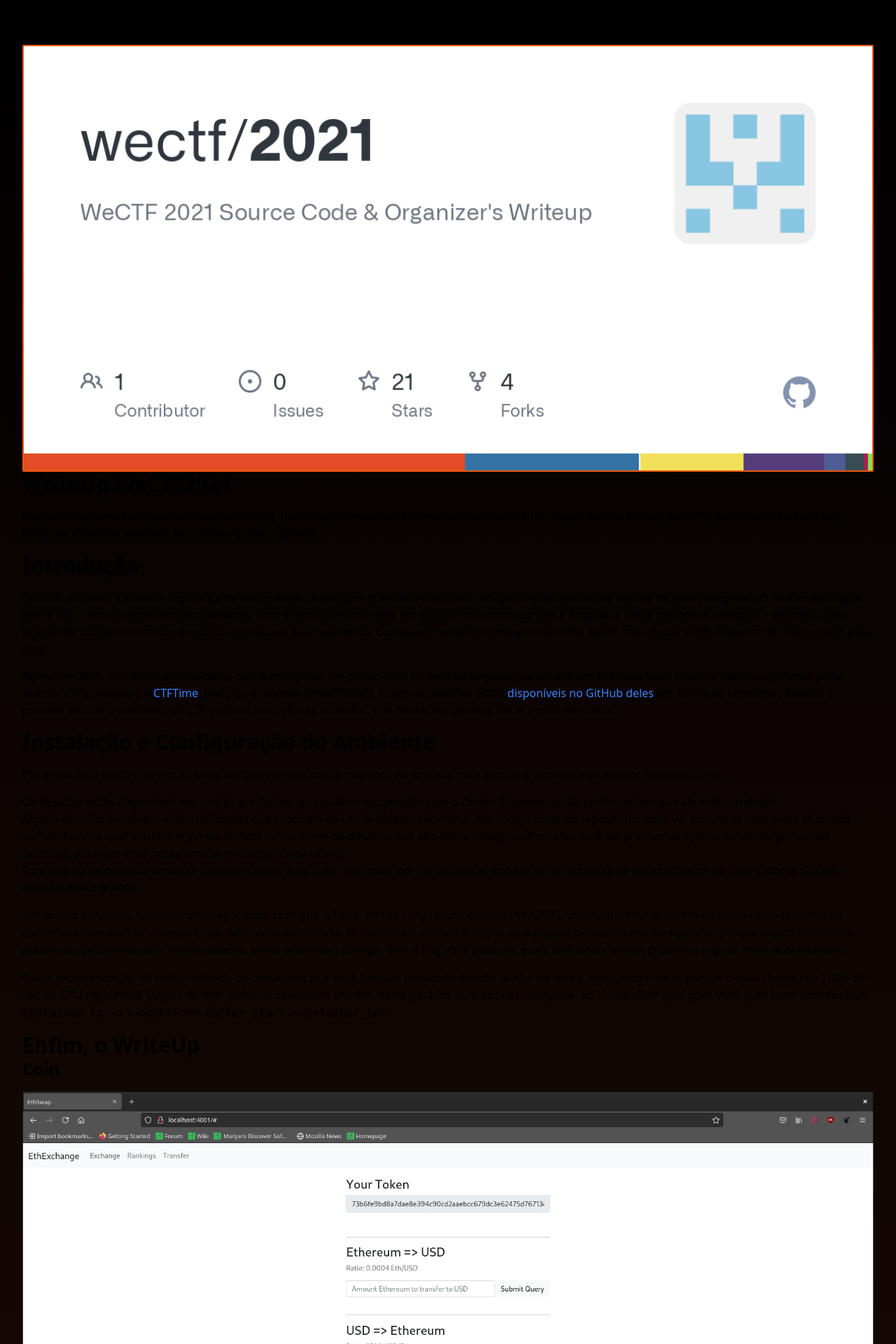
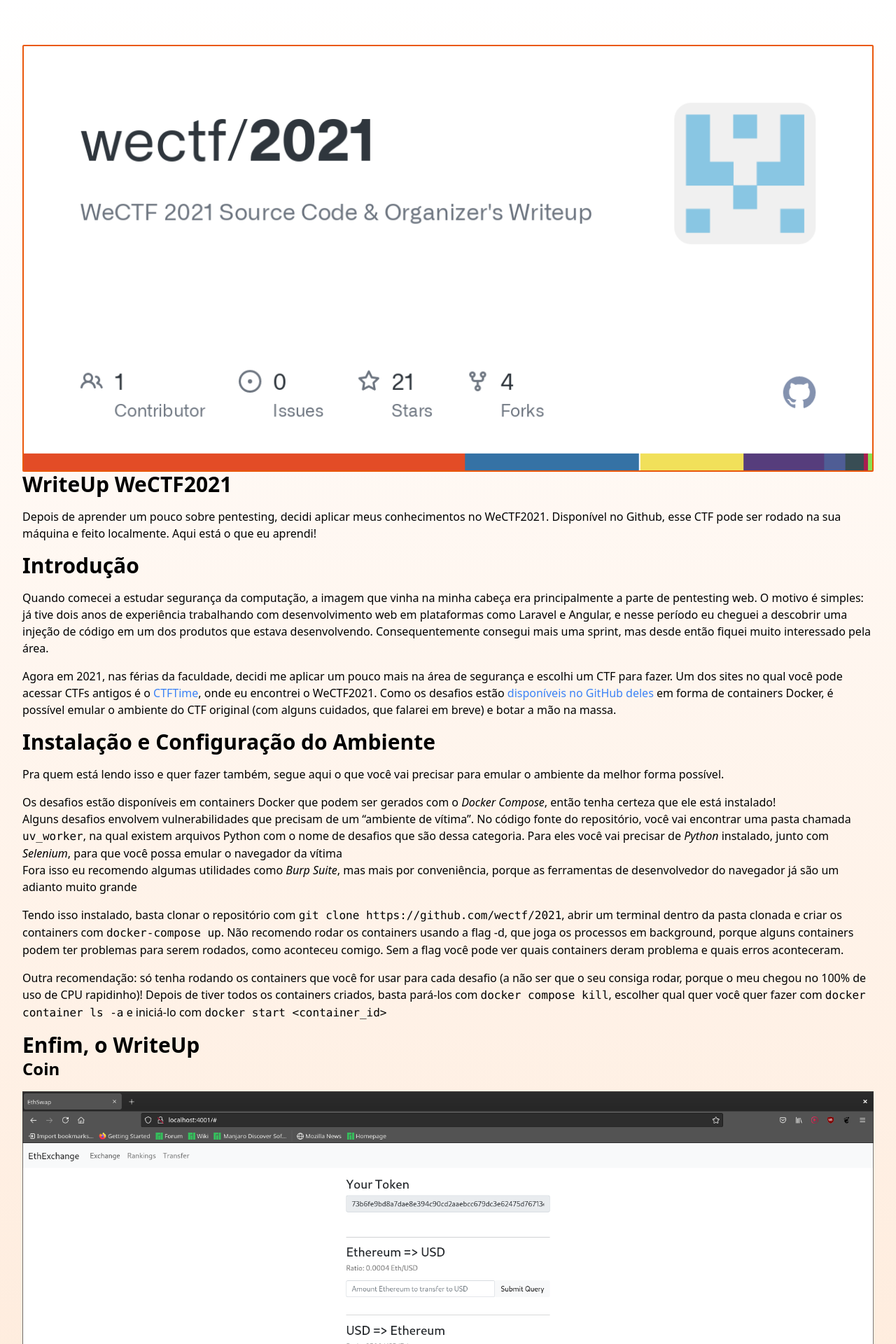
Before and after one commit to dandeeccastro/dandeeccastro.github.io, a Jekyll site: the page built from _posts/2021-07-03-writeup-wectf-2021.md, in a window 1280 px wide. Shown: the top 1920 px of the page at 70% size. Built offline with Jekyll 4.4.1, drawn with Linux system fonts in a browser that asks for light colours.

Commit message:
fixing styling for dark and white mode

```diff
--- a/_layouts/default.html
+++ b/_layouts/default.html
@@ -9,7 +9,7 @@
         <link rel="icon" type="image/png" sizes="16x16" href="/assets/icons/favicon-16x16.png">
         <link rel="shortcut icon" href="/assets/icons/favicon.ico">
     </head>
-    <body class='bg-gradient-to-b from-black to-orange-900'>
+    <body class='bg-gradient-to-b from-white to-orange-400 dark:from-black dark:to-orange-900'>
         <nav class="h-16 flex justify-end items-center">
             <marquee behavior="" direction="">
                 <a class="mx-2" href="/">home</a>
--- a/_layouts/post.html
+++ b/_layouts/post.html
@@ -2,10 +2,12 @@
 layout: default
 ---
 
+{% if page.cover_img %}
 <img
     src="{{page.cover_img}}"
     alt=""
     class="w-full h-1/10 rounded-sm border-orange-600 border-2"
 />
+{% endif %}
 <h1>{{page.title}}</h1>
 {{content}}
--- a/css/output.css
+++ b/css/output.css
@@ -554,10 +554,15 @@
   display: none;
 }
 
+p,h1,h2,h3,h4,h5,h6,li {
+  --tw-text-opacity: 1;
+  color: rgb(0 0 0 / var(--tw-text-opacity));
+}
+
 @media (prefers-color-scheme: dark) {
-  body {
-    --tw-bg-opacity: 1;
-    background-color: rgb(0 0 0 / var(--tw-bg-opacity));
+  p,h1,h2,h3,h4,h5,h6,li {
+    --tw-text-opacity: 1;
+    color: rgb(255 255 255 / var(--tw-text-opacity));
   }
 }
 
@@ -567,14 +572,6 @@
   margin-bottom: 1rem;
   font-size: 1rem;
   line-height: 1.5rem;
-}
-
-@media (prefers-color-scheme: dark) {
-  p,
-    ul {
-    --tw-text-opacity: 1;
-    color: rgb(255 255 255 / var(--tw-text-opacity));
-  }
 }
 
 a {
@@ -597,24 +594,10 @@
   font-weight: 700;
 }
 
-@media (prefers-color-scheme: dark) {
-  h1 {
-    --tw-text-opacity: 1;
-    color: rgb(255 255 255 / var(--tw-text-opacity));
-  }
-}
-
 h2 {
   font-size: 1.5rem;
   line-height: 2rem;
   font-weight: 700;
-}
-
-@media (prefers-color-scheme: dark) {
-  h2 {
-    --tw-text-opacity: 1;
-    color: rgb(255 255 255 / var(--tw-text-opacity));
-  }
 }
 
 h3,
@@ -623,15 +606,6 @@
   font-size: 1.25rem;
   line-height: 1.75rem;
   font-weight: 700;
-}
-
-@media (prefers-color-scheme: dark) {
-  h3,
-    h4,
-    h5 {
-    --tw-text-opacity: 1;
-    color: rgb(255 255 255 / var(--tw-text-opacity));
-  }
 }
 
 .container {
@@ -724,14 +698,14 @@
   background-image: linear-gradient(to bottom, var(--tw-gradient-stops));
 }
 
-.from-black {
-  --tw-gradient-from: #000 var(--tw-gradient-from-position);
-  --tw-gradient-to: rgb(0 0 0 / 0) var(--tw-gradient-to-position);
+.from-white {
+  --tw-gradient-from: #fff var(--tw-gradient-from-position);
+  --tw-gradient-to: rgb(255 255 255 / 0) var(--tw-gradient-to-position);
   --tw-gradient-stops: var(--tw-gradient-from), var(--tw-gradient-to);
 }
 
-.to-orange-900 {
-  --tw-gradient-to: #7c2d12 var(--tw-gradient-to-position);
+.to-orange-400 {
+  --tw-gradient-to: #fb923c var(--tw-gradient-to-position);
 }
 
 .px-8 {
@@ -956,3 +930,15 @@
 }
 
 /* Text.Whitespace */
+
+@media (prefers-color-scheme: dark) {
+  .dark\:from-black {
+    --tw-gradient-from: #000 var(--tw-gradient-from-position);
+    --tw-gradient-to: rgb(0 0 0 / 0) var(--tw-gradient-to-position);
+    --tw-gradient-stops: var(--tw-gradient-from), var(--tw-gradient-to);
+  }
+
+  .dark\:to-orange-900 {
+    --tw-gradient-to: #7c2d12 var(--tw-gradient-to-position);
+  }
+}
```
Also changed, not shown: css/input.css (+6 -6 lines).
